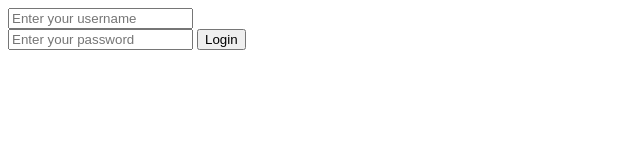
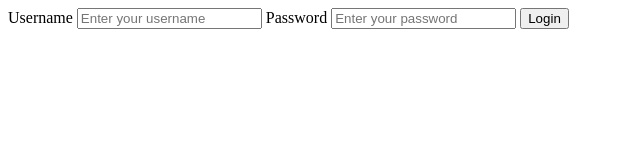
Before and after one commit to Joynal279/Login-Page, a plain HTML site: page index.html in a window 1280 px wide. Shown: the whole page, without its empty margins (0-640 px from the left). Drawn offline with Linux system fonts and the light colour scheme.

Commit message:
css file added

```diff
--- a/index.html
+++ b/index.html
@@ -3,14 +3,20 @@
 <head>
     <meta charset="UTF-8">
     <meta name="viewport" content="width=device-width, initial-scale=1.0">
+    <link rel="stylesheet" href="css/style.css">
     <title>Login Page</title>
 </head>
 <body>
+
+<div>
     <form action="">
+        <label for="uName">Username</label>
         <input type="text" placeholder="Enter your username">
-        <br>
+        <label for="uPassword">Password</label>
         <input type="password" placeholder="Enter your password">
         <input type="submit" value="Login">
     </form>
+</div>
+
 </body>
 </html>
```
Also changed, not shown: css/style.css (added).
